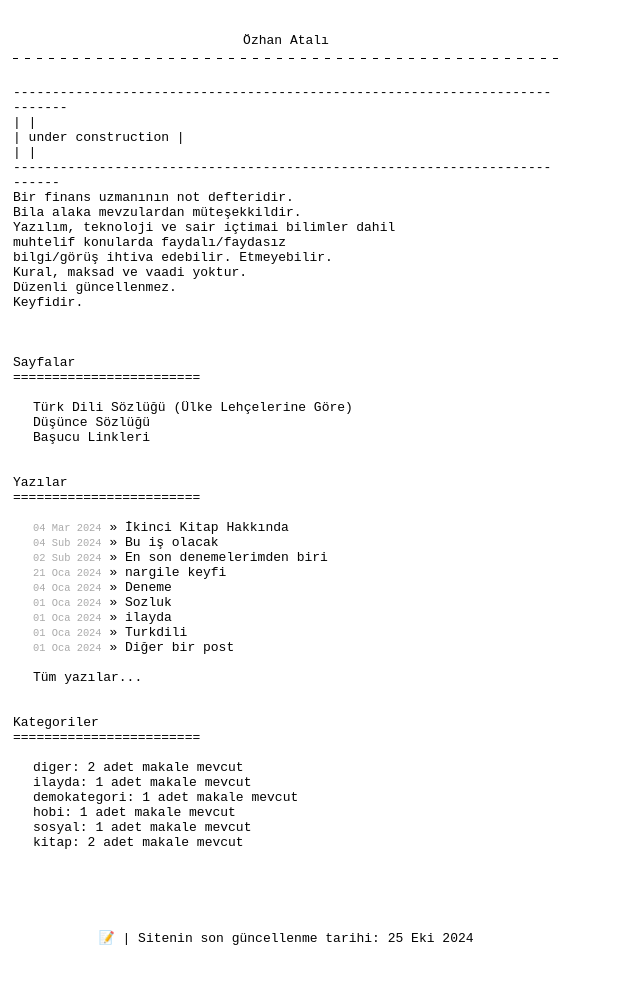
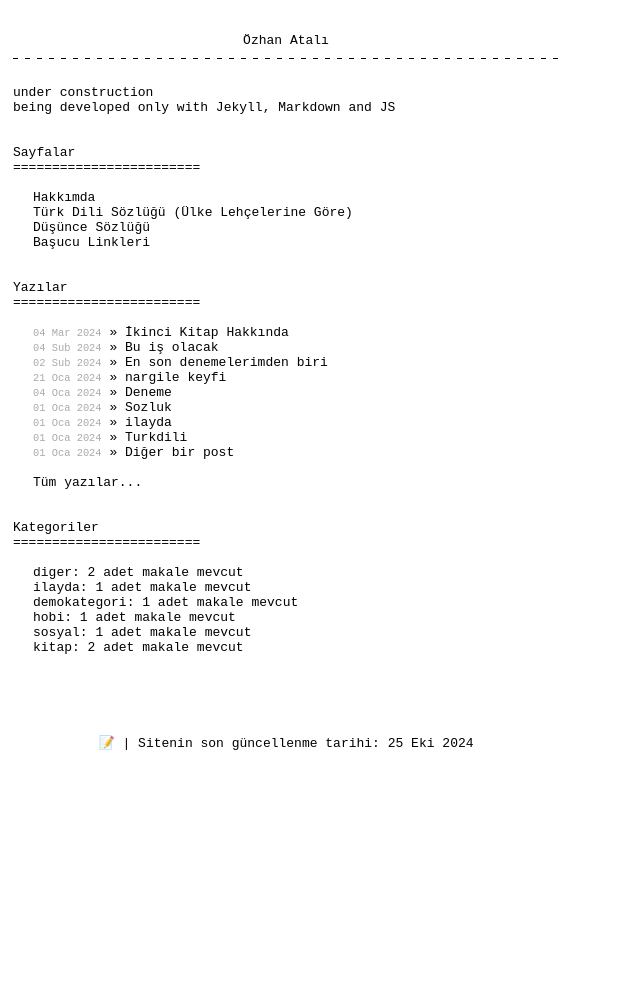
Before and after one commit to ozhanatali/ozhanatali.github.io, a Jekyll site: the page built from index.html, in a window 1280 px wide. Shown: the whole page, without its empty margins (0-640 px from the left). Built offline with Jekyll 4.4.1, drawn with Linux system fonts in a browser that asks for light colours; after the commit the page ends 933 px from its top, so only the background shows below that.

Commit message:
Update index.html

```diff
--- a/index.html
+++ b/index.html
@@ -13,25 +13,15 @@ title: Özhan Atalı
 <div id="home">
 
 <! –– Giriş  ––>
-----------------------------------------------------------------------------<br>
-|                                                                           |<br>
-|   under construction                                                      |<br>
-|                                                                           |<br>
----------------------------------------------------------------------------<br>
-Bir finans uzmanının not defteridir.<br>
-Bila alaka mevzulardan müteşekkildir. <br>
-Yazılım, teknoloji ve sair içtimai bilimler dahil <br>
-muhtelif konularda faydalı/faydasız<br>
-bilgi/görüş ihtiva edebilir. Etmeyebilir.<br>
-Kural, maksad ve vaadi yoktur.<br>
-Düzenli güncellenmez.<br>
-Keyfidir.
-<br><br><br><br>
+under construction<br>
+being developed only with Jekyll, Markdown and JS<br>
+<br><br>
 
 
 Sayfalar<br>
 ========================<br><br>
 <ul class="posts">
+   <li><a href="#">Hakkımda</a></li>
    <li><a href="/TurkDili">Türk Dili Sözlüğü (Ülke Lehçelerine Göre) </a></li>
    <li><a href="/sozluk">Düşünce Sözlüğü</a></li>
    <li><a href="/sozluk">Başucu Linkleri</a></li>
```
